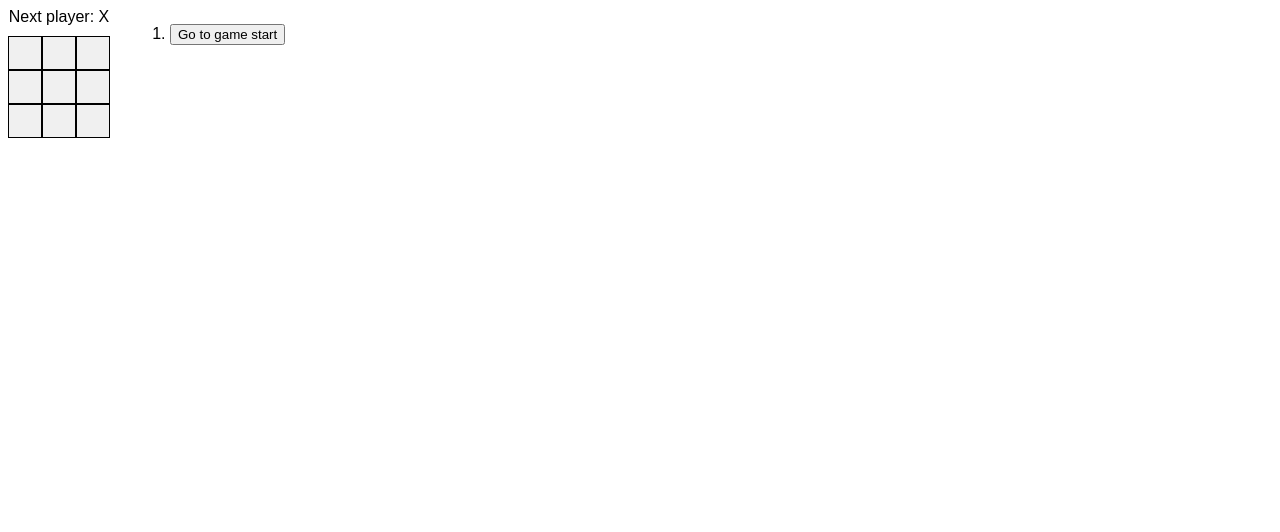
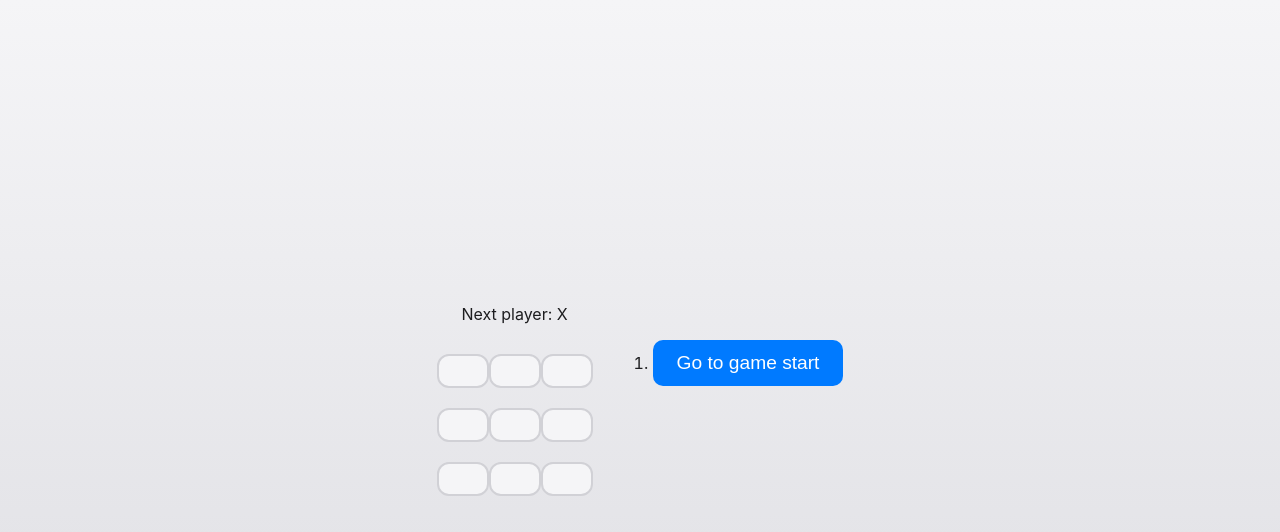
Before and after one commit to Schmockle/TicTacToe-Final, a React (Vite) app: page / in a window 1280 px wide. Shown: the top 532 px of the page. Built offline with nearby package versions, Linux system fonts and the light colour scheme; the HTML template or start-up script is replaced by a standard one.

Commit message:
commiting to main rn
trying to fix gaps between thingy

```diff
--- a/src/index.css
+++ b/src/index.css
@@ -1,22 +1,84 @@
+/* Ensures the game is fully centered */
 body {
-    font-family: Arial, sans-serif;
+    font-family: -apple-system, BlinkMacSystemFont, "Segoe UI", Roboto, "Helvetica Neue", Arial, sans-serif;
     text-align: center;
+    background: linear-gradient(180deg, #f5f5f7, #dcdce1);
+    color: #1d1d1f;
+    height: 100vh;
+    display: flex;
+    align-items: center;
+    justify-content: center;
+    margin: 0;
   }
 
+  /* Keeps everything centered and spaced correctly */
+  #root {
+    display: flex;
+    flex-direction: column;
+    align-items: center;
+    justify-content: center;
+    width: 100%;
+    height: 100%;
+  }
+
+  /* Board with **PERFECTLY EVEN** spacing */
   .board {
     display: grid;
-    grid-template-columns: repeat(3, 100px);
-    grid-gap: 10px;
-    justify-content: center;
+    grid-template-columns: repeat(3, 1fr); /* Ensures equal size */
+    width: 390px; /* 3 squares * 120px + 2 * 10px gap */
+    gap: 10px; /* Perfectly uniform gap */
+    padding: 15px;
+    background: white;
+    border-radius: 20px;
+    box-shadow: 0px 8px 20px rgba(0, 0, 0, 0.1);
+    transition: all 0.3s ease-in-out;
   }
 
+  /* Each square is now **PERFECTLY CENTERED** */
   .square {
-    width: 100px;
-    height: 100px;
-    font-size: 24px;
-    text-align: center;
-    line-height: 100px;
-    background-color: #f0f0f0;
-    border: 1px solid black;
+    width: 120px;
+    height: 120px;
+    background: #f5f5f7;
+    border: 2px solid #d1d1d6;
     cursor: pointer;
+    transition: all 0.2s ease-in-out;
+    border-radius: 12px;
+
+    /* Fixes text misalignment */
+    display: flex;
+    align-items: center;
+    justify-content: center;
+    font-size: 3rem;
+    font-weight: bold;
+    line-height: 1; /* Prevents text from shifting */
   }
+
+  .square:hover {
+    background: #e5e5ea;
+  }
+
+  .square:active {
+    background: #dcdce1;
+  }
+
+  /* Button Styling */
+  button {
+    margin-top: 20px;
+    padding: 12px 24px;
+    font-size: 1.2rem;
+    background: #007aff;
+    border: none;
+    border-radius: 10px;
+    color: white;
+    font-weight: 500;
+    cursor: pointer;
+    transition: background 0.3s ease;
+  }
+
+  button:hover {
+    background: #005ecb;
+  }
+
+  button:active {
+    background: #004a9f;
+  }
```
